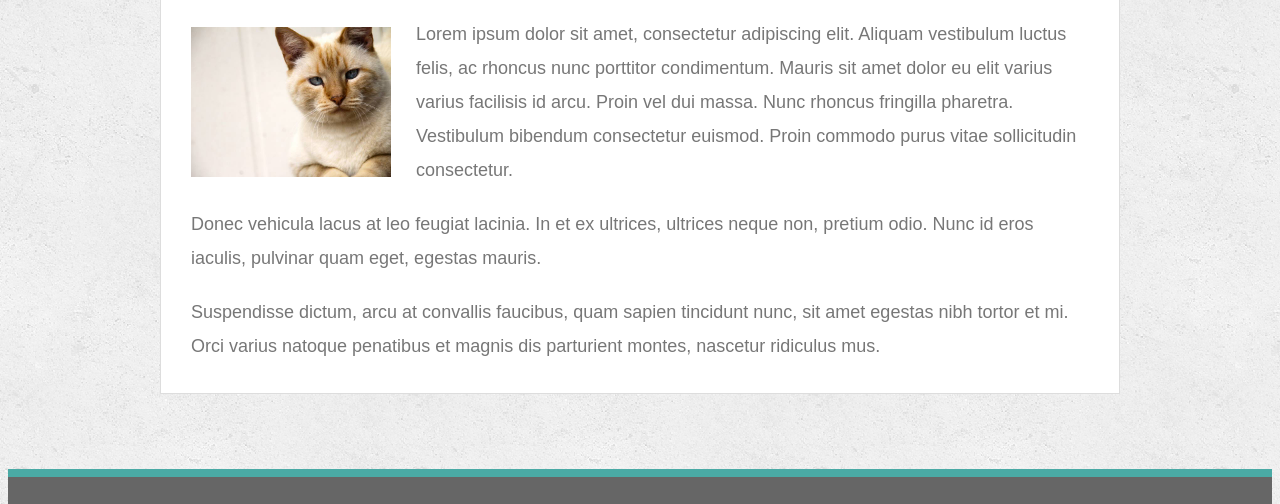
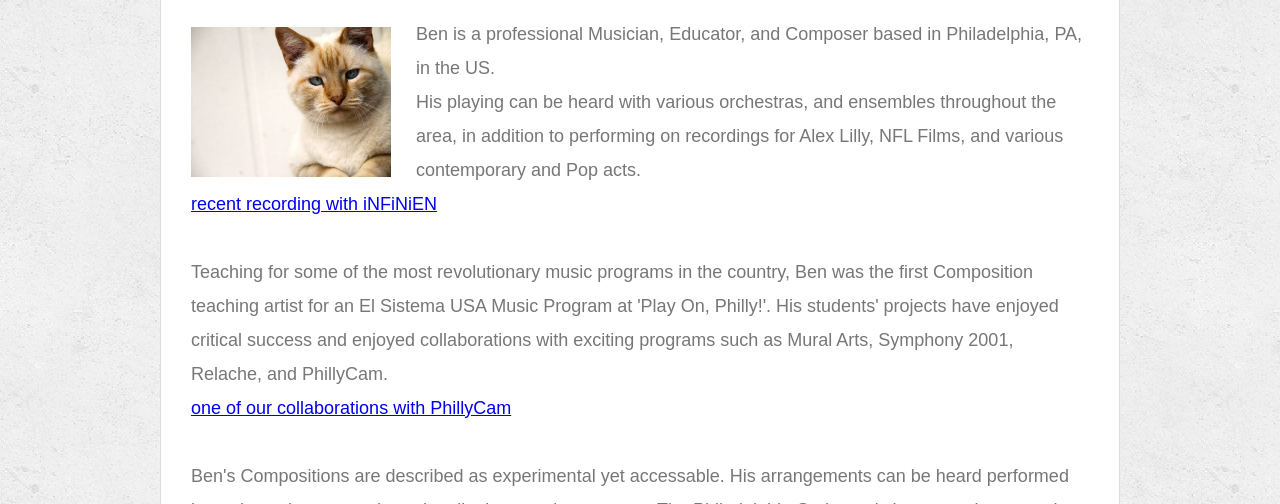
Before and after one commit to benmulhollandpsl/Responsive-Portfolio, a plain HTML site: page index.html in a window 1280 px wide. Shown: the part 269-773 px from the top of the page. Drawn offline with Linux system fonts and the light colour scheme.

Commit message:
this is current porfolio ok

```diff
--- a/index.html
+++ b/index.html
@@ -27,12 +27,26 @@
 
       <img src="assets/images/cat.jpg" class="auth-image" alt="Your Name">
 
-      <p>Lorem ipsum dolor sit amet, consectetur adipiscing elit. Aliquam vestibulum luctus felis, ac rhoncus nunc porttitor condimentum. Mauris sit amet dolor eu elit varius varius facilisis id arcu. Proin vel dui massa. Nunc rhoncus fringilla pharetra. Vestibulum bibendum consectetur euismod. Proin commodo purus vitae sollicitudin consectetur.</p>
+      <p>Ben is a professional Musician, Educator, and Composer based in Philadelphia, PA, in the US.
+        <br>His playing can be heard with various orchestras, and ensembles throughout the area,
+        in addition to performing on recordings for Alex Lilly, NFL Films,
+        and various contemporary and Pop acts.<br>
+        <a href="https://www.youtube.com/watch?v=SZxIAWJmK3E">recent recording with iNFiNiEN</a><br><br>
+        Teaching for some of the most revolutionary music programs in the country, Ben was the first
+        Composition teaching artist for an El Sistema USA Music Program at 'Play On, Philly!'.  His students' projects have enjoyed critical success and enjoyed
+        collaborations with exciting programs
+        such as Mural Arts, Symphony 2001,
+        Relache, and PhillyCam.<br>
+        <a href="https://www.youtube.com/watch?v=7w_ylasNsTM&t=38s">one of our collaborations with PhillyCam</a>
+        <br><br>
+        Ben's Compositions are described as experimental yet accessable.  His arrangements can be heard performed
+        by various elementary through collegiate music programs.  The Philadelphia Orchestra's brass section recently featured
+        his arrangment of Franz Biebl's Ave Maria at their 2019 Christmas Brass Concert.
+        <br>
+        <a href="https://www.sheetmusicplus.com/publishers/mulholland-music-sheet-music/3012320">Ben's SMP publisher page</a><br>
 
-      <p>Donec vehicula lacus at leo feugiat lacinia. In et ex ultrices, ultrices neque non, pretium odio. Nunc id eros iaculis, pulvinar quam eget, egestas mauris.</p>
-
-      <p>Suspendisse dictum, arcu at convallis faucibus, quam sapien tincidunt nunc, sit amet egestas nibh tortor et mi. Orci varius natoque penatibus et magnis dis parturient montes, nascetur ridiculus mus.</p>
-
+        Ben is currently studying for a certificate in Full Stack Web Development at the University of Pennsylvania LPS' bootcamp program.
+      </p></p>
     </section>
 
   </div>
```
